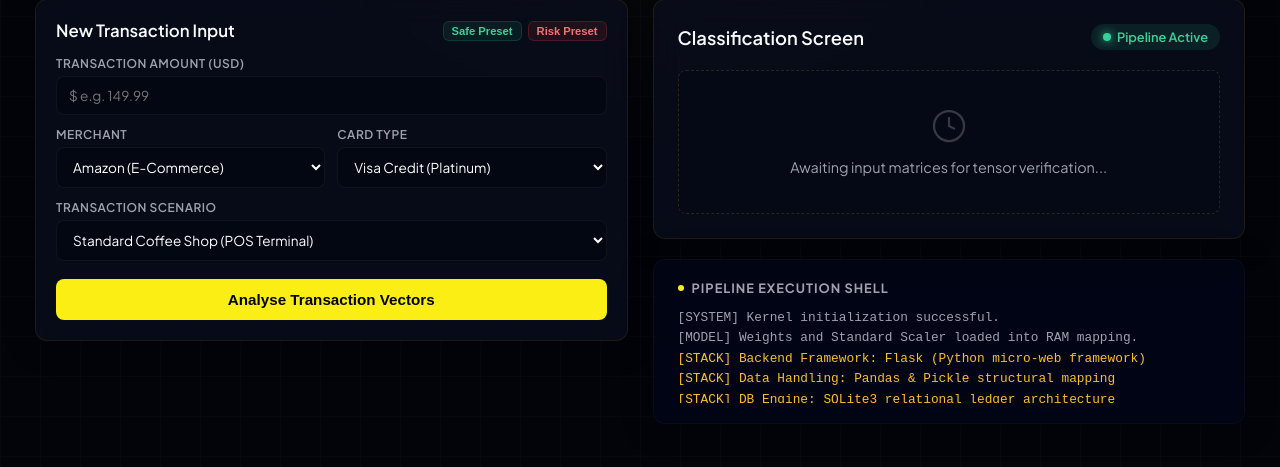
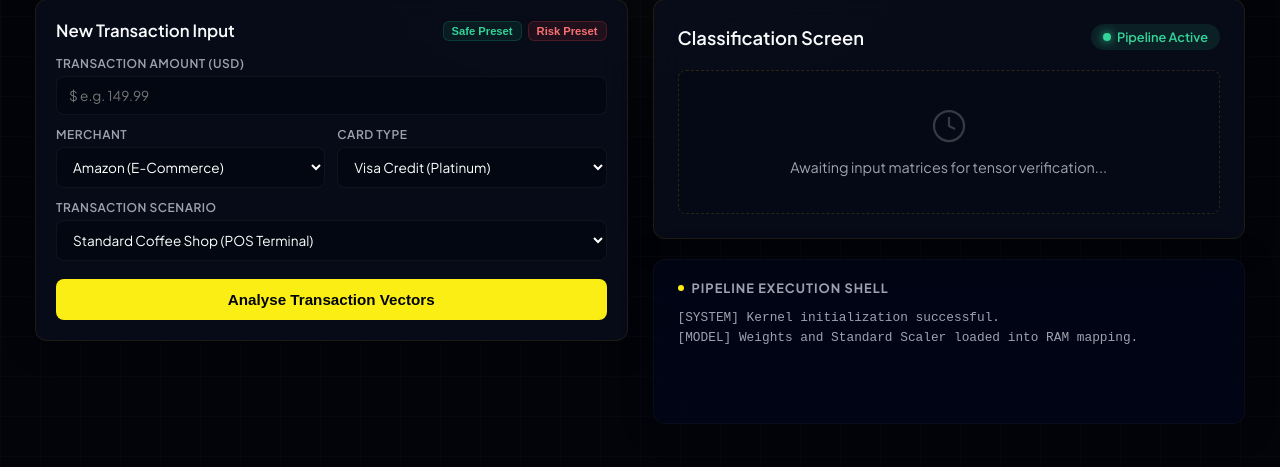
Before and after one commit to shivam808458/shellguard-fraud-system, a Flask app: page / in a window 1280 px wide. Shown: the part 304-771 px from the top of the page. Run offline with Flask 3, Linux system fonts and the light colour scheme; parts of the project's set-up code (start-up, migrations or seed data) failed here and were passed over.

Commit message:
Update index.html

```diff
--- a/templates/index.html
+++ b/templates/index.html
@@ -139,11 +139,6 @@
                     <div id="terminalConsole" style="font-family: 'Courier New', Courier, monospace; font-size: 0.8rem; color: #a3e635; line-height: 1.6; height: 95px; overflow-y: auto; text-align: left;">
                         <p style="color: var(--text-muted);">[SYSTEM] Kernel initialization successful.</p>
                         <p style="color: var(--text-muted);">[MODEL] Weights and Standard Scaler loaded into RAM mapping.</p>
-                        <p style="color: #fbbf24;">[STACK] Backend Framework: Flask (Python micro-web framework)</p>
-                        <p style="color: #fbbf24;">[STACK] Data Handling: Pandas & Pickle structural mapping</p>
-                        <p style="color: #fbbf24;">[STACK] DB Engine: SQLite3 relational ledger architecture</p>
-                        <p style="color: #fbbf24;">[STACK] ML Pipeline: Scikit-Learn Logistic Regression & Standard Scaler</p>
-                        <p style="color: #fbbf24;">[STACK] Frontend System: HTML5 Jinja2 Blocks, CSS3 Responsive Grid, Chart.js</p>
                     </div>
                 </div>
             </div>
```
